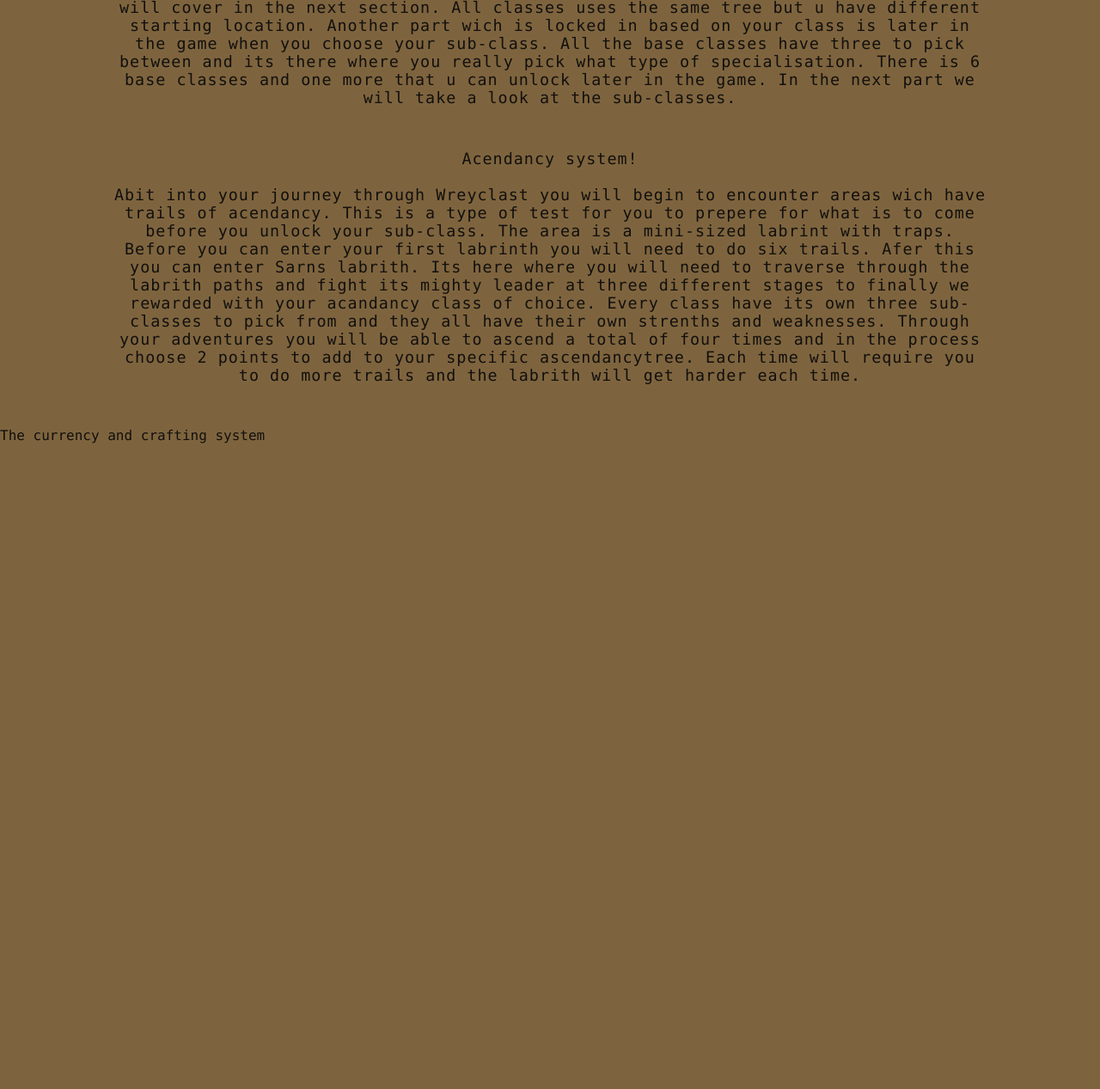
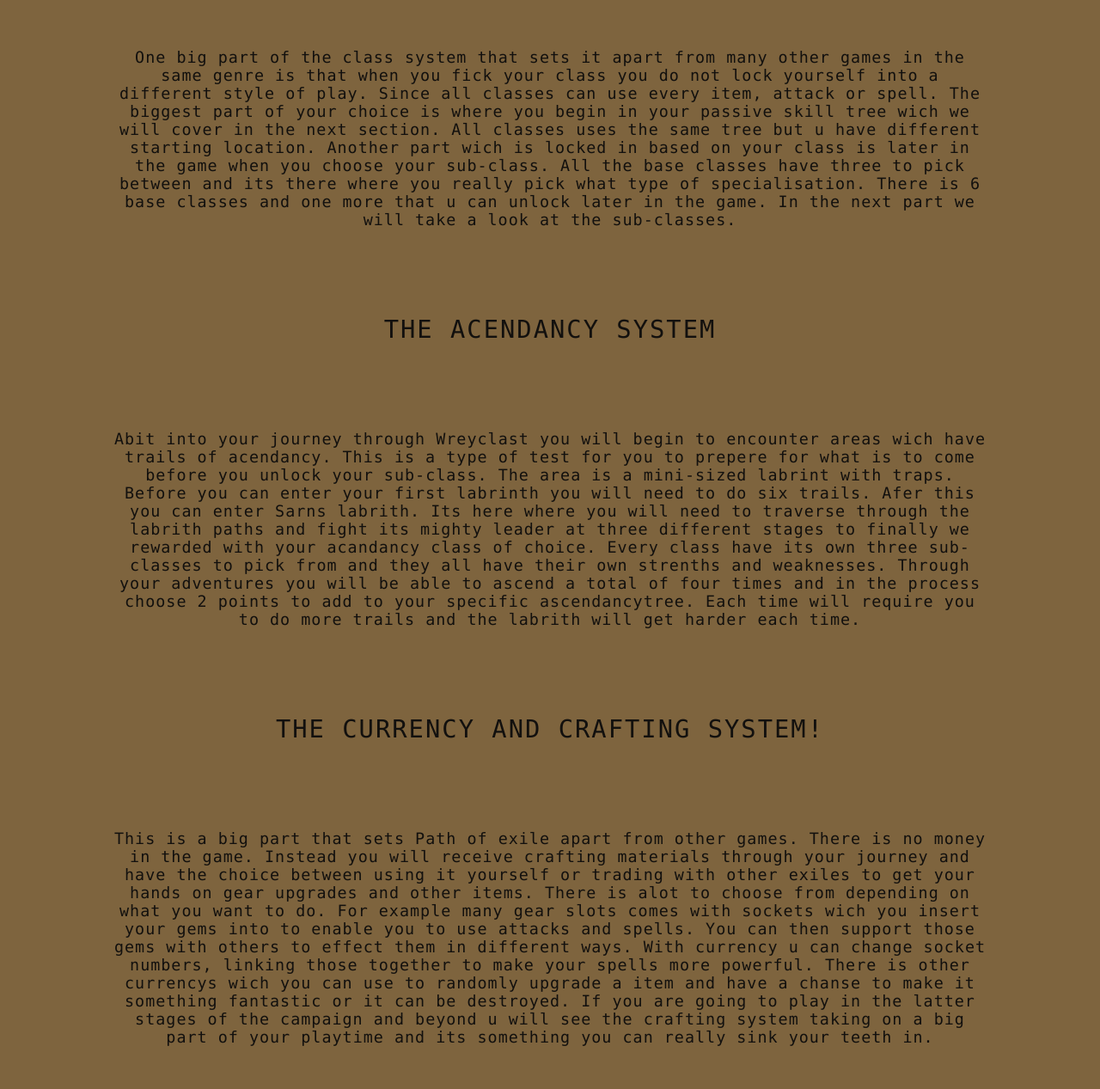
Before and after one commit to Cashy91/Path-of-Exile-a-review, a plain HTML site: page deepdive.html in a window 1280 px wide. Shown: the part 932-2199 px from the top of the page at 86% size. Before the commit the page ends 1448 px from the top, so only its background shows below. Drawn offline with Linux system fonts and the light colour scheme.

Commit message:
Add padding to headline class also put in and styled deepdive text

```diff
--- a/assets/css/style.css
+++ b/assets/css/style.css
@@ -143,11 +143,21 @@
 }
 /* Deepdive text*/
 
+.headline {
+    font-size: 180%;
+    text-transform: uppercase;
+    letter-spacing: 2px;
+    text-align: center;
+    padding-top: 50px;
+    padding-bottom: 50px;
+}
+
 .deepdive-text {
     font-size: 115%;
     text-align: center;
     padding-left: 10%;
     padding-right: 10%;
     padding-bottom: 50px;
+    padding-top: 50px;
     letter-spacing: 1px;
 }
--- a/deepdive.html
+++ b/deepdive.html
@@ -34,9 +34,10 @@
     </div>
 </section>
 <section>
+    <div class="headline">
+       The Class system
+    </div>
     <div class="deepdive-text">
-        Class system! <br>
-        <br>
 One big part of the class system that sets it apart from many other games in the same genre is that when you fick your class you do not lock yourself into a different style of play.
 Since all classes can use every item, attack or spell.
 The biggest part of your choice is where you begin in your passive skill tree wich we will cover in the next section.
@@ -46,17 +47,27 @@
 There is 6 base classes and one more that u can unlock later in the game.
 In the next part we will take a look at the sub-classes.
     </div>
+    <div class="headline">
+        The Acendancy system
+    </div>
     <div class="deepdive-text">
-        Acendancy system!<br><br>
-
 Abit into your journey through Wreyclast you will begin to encounter areas wich have trails of acendancy. This is a type of test for you to prepere for what is to come before you unlock your sub-class. The area is a mini-sized labrint with traps.
 Before you can enter your first labrinth you will need to do six trails.
 Afer this you can enter Sarns labrith. Its here where you will need to traverse through the labrith paths and fight its mighty leader at three different stages to finally we rewarded with your acandancy class of choice.
 Every class have its own three sub-classes to pick from and they all have their own strenths and weaknesses.
 Through your adventures you will be able to ascend  a total of four times and in the process choose 2 points to add to your specific ascendancytree. Each time will require you to do more trails and the labrith will get harder each time.
     </div>
-    <div>
-        The currency and crafting system
+    <div class="headline">
+        The currency and crafting system!
+    </div>
+    <div class="deepdive-text">
+This is a big part that sets Path of exile apart from other games. There is no money in the game. Instead you will receive crafting materials through your journey and have the choice between using it yourself or trading with other exiles to get your hands on gear upgrades and other items.
+There is alot to choose from depending on what you want to do.
+For example many gear slots comes with sockets wich you insert your gems into to enable you to use attacks and spells.
+You can then support those gems with others to effect them in different ways.
+With currency u can change socket numbers, linking those together to make your spells more powerful.
+There is other currencys wich you can use to randomly upgrade a item and have a chanse to make it something fantastic or it can be destroyed.
+If you are going to play in the latter stages of the campaign and beyond u will see the crafting system taking on a big part of your playtime and its something you can really sink your teeth in.
     </div>
 </section>
 </body>
```
